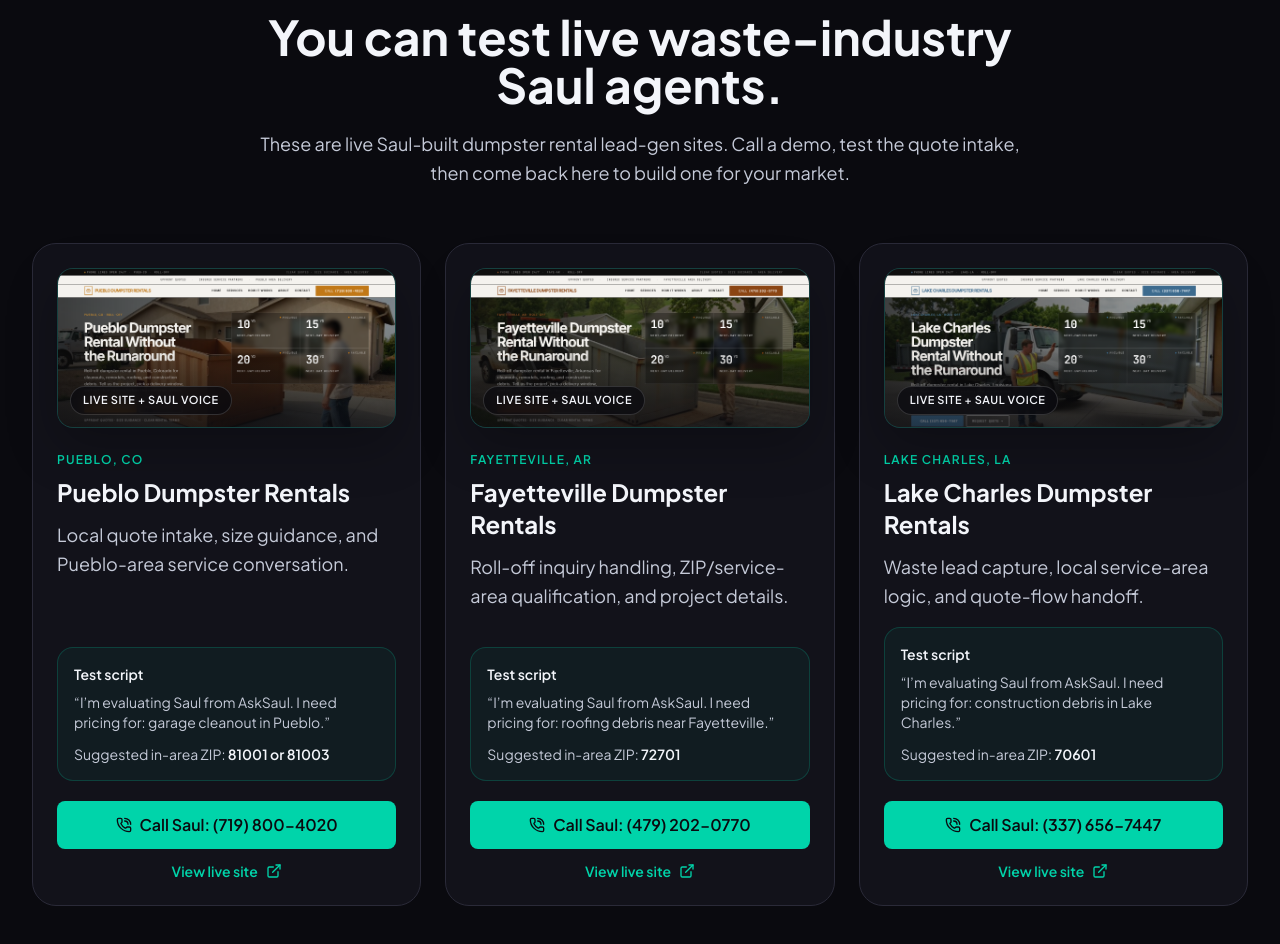
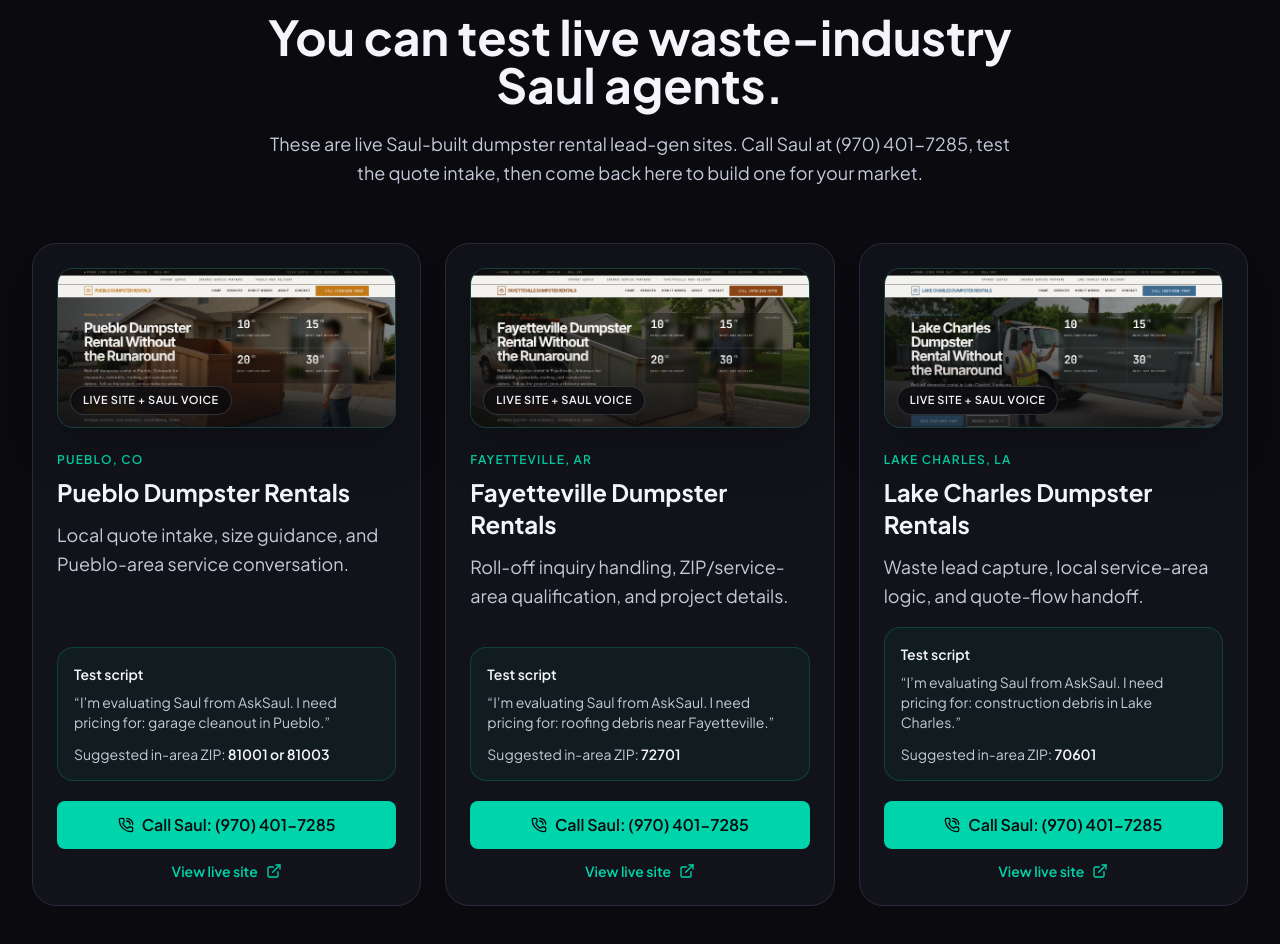
Before and after one commit to exotiq-ai/AskSaul, a Next.js app: page /voice-agents/waste in a window 1280 px wide. Shown: the part 1640-2584 px from the top of the page. Built offline with nearby package versions, Linux system fonts and the light colour scheme; no server answers.

Commit message:
fix: update Saul provider voice demo number

```diff
--- a/app/voice-agents/page.tsx
+++ b/app/voice-agents/page.tsx
@@ -18,8 +18,8 @@
 import VoiceAgentFlow from "@/components/voice-agents/VoiceAgentFlow";
 import VoiceAgentLeadForm from "@/components/voice-agents/VoiceAgentLeadForm";
 
-const DEMO_PHONE_DISPLAY = "(720) 292-7554";
-const DEMO_PHONE_HREF = "tel:" + "+1" + "720" + "292" + "7554";
+const DEMO_PHONE_DISPLAY = "(970) 401-7285";
+const DEMO_PHONE_HREF = "tel:" + "+1" + "970" + "401" + "7285";
 const BOOKING_URL =
   "https://api.leadconnectorhq.com/widget/bookings/bookwithusdigitalmarketing-3d837e4b-c899-44ff-b612-275f498c2128";
 
--- a/app/voice-agents/waste/page.tsx
+++ b/app/voice-agents/waste/page.tsx
@@ -22,6 +22,9 @@
 import PageSchema from "@/components/seo/PageSchema";
 import VoiceAgentLeadForm from "@/components/voice-agents/VoiceAgentLeadForm";
 
+const PROVIDER_DEMO_PHONE_DISPLAY = "(970) 401-7285";
+const PROVIDER_DEMO_PHONE_TEL = "tel:" + "+1" + "970" + "401" + "7285";
+
 export const metadata: Metadata = {
   title: "AI Voice Agent for Dumpster Rental & Waste Companies",
   description:
@@ -39,8 +42,6 @@
   {
     name: "Pueblo Dumpster Rentals",
     market: "Pueblo, CO",
-    phone: "(719) 800-4020",
-    tel: "tel:" + "+1" + "719" + "800" + "4020",
     url: "https://pueblodumpsterrental.com/",
     notes: "Local quote intake, size guidance, and Pueblo-area service conversation.",
     zip: "81001 or 81003",
@@ -51,8 +52,6 @@
   {
     name: "Fayetteville Dumpster Rentals",
     market: "Fayetteville, AR",
-    phone: "(479) 202-0770",
-    tel: "tel:" + "+1" + "479" + "202" + "0770",
     url: "https://fayettevillerolloff.com/",
     notes: "Roll-off inquiry handling, ZIP/service-area qualification, and project details.",
     zip: "72701",
@@ -63,8 +62,6 @@
   {
     name: "Lake Charles Dumpster Rentals",
     market: "Lake Charles, LA",
-    phone: "(337) 656-7447",
-    tel: "tel:" + "+1" + "337" + "656" + "7447",
     url: "https://lakecharlesdumpster.com/",
     notes: "Waste lead capture, local service-area logic, and quote-flow handoff.",
     zip: "70601",
@@ -295,7 +292,7 @@
                 You can test live waste-industry Saul agents.
               </h2>
               <p className="text-lg text-slate leading-relaxed">
-                These are live Saul-built dumpster rental lead-gen sites. Call a demo, test the quote intake, then come back here to build one for your market.
+                These are live Saul-built dumpster rental lead-gen sites. Call Saul at {PROVIDER_DEMO_PHONE_DISPLAY}, test the quote intake, then come back here to build one for your market.
               </p>
             </AnimatedSection>
 
@@ -324,10 +321,10 @@
                     <p className="mt-3">Suggested in-area ZIP: <span className="text-cloud font-semibold">{demo.zip}</span></p>
                   </div>
                   <div className="flex flex-col gap-3">
-                    <a href={demo.tel} data-analytics-label={`Call waste demo: ${demo.name}`}>
+                    <a href={PROVIDER_DEMO_PHONE_TEL} data-analytics-label={`Call waste demo: ${demo.name}`}>
                       <Button variant="primary" className="w-full">
                         <PhoneCall className="w-4 h-4" />
-                        Call Saul: {demo.phone}
+                        Call Saul: {PROVIDER_DEMO_PHONE_DISPLAY}
                       </Button>
                     </a>
                     <a href={demo.url} target="_blank" rel="noopener noreferrer" data-analytics-label={`View waste demo site: ${demo.name}`} className="inline-flex items-center justify-center gap-2 text-sm font-semibold text-cyan hover:text-cloud transition-colors">
--- a/components/voice-agents/VoiceAgentLeadForm.tsx
+++ b/components/voice-agents/VoiceAgentLeadForm.tsx
@@ -126,7 +126,7 @@
       setForm(initialForm);
     } catch {
       setSubmitError(
-        "Something went wrong saving this. Please call Saul at (720) 292-7554 or email saul3000bot@gmail.com."
+        "Something went wrong saving this. Please call Saul at (970) 401-7285 or email saul3000bot@gmail.com."
       );
     } finally {
       setSubmitting(false);
@@ -143,7 +143,7 @@
           Gregory has the context.
         </h3>
         <p className="text-slate leading-relaxed mb-6">
-          We saved your voice-agent setup request in GHL. If you want to hear the live demo while you wait, call Saul at (720) 292-7554, or grab a 15-minute intro with Gregory now.
+          We saved your voice-agent setup request in GHL. If you want to hear the live demo while you wait, call Saul at (970) 401-7285, or grab a 15-minute intro with Gregory now.
         </p>
         <div className="flex flex-col sm:flex-row justify-center gap-3">
           <a href={BOOKING_URL} target="_blank" rel="noopener noreferrer">
@@ -264,7 +264,7 @@
           {submitting ? "Sending..." : "Map My Call Flow"}
         </Button>
         <p className="text-xs text-dim leading-relaxed">
-          Prefer to test it first? Call Saul at <a className="text-cyan hover:text-cyan/80" href={"tel:" + "+1" + "720" + "292" + "7554"}>(720) 292-7554</a>.
+          Prefer to test it first? Call Saul at <a className="text-cyan hover:text-cyan/80" href={"tel:" + "+1" + "970" + "401" + "7285"}>(970) 401-7285</a>.
         </p>
       </div>
     </form>
--- a/lib/ghl.ts
+++ b/lib/ghl.ts
@@ -8,7 +8,7 @@
 const ASK_SAUL_LOCATION_ID = "RxCVQeGoQ3RTJbbLG5gY";
 const GHL_BASE_URL = "https://services.leadconnectorhq.com";
 const GHL_VERSION = "2021-07-28";
-const DEMO_PHONE_DISPLAY = "(720) 292-7554";
+const DEMO_PHONE_DISPLAY = "(970) 401-7285";
 export const BOOKING_URL =
   "https://api.leadconnectorhq.com/widget/bookings/bookwithusdigitalmarketing-3d837e4b-c899-44ff-b612-275f498c2128";
 
```
